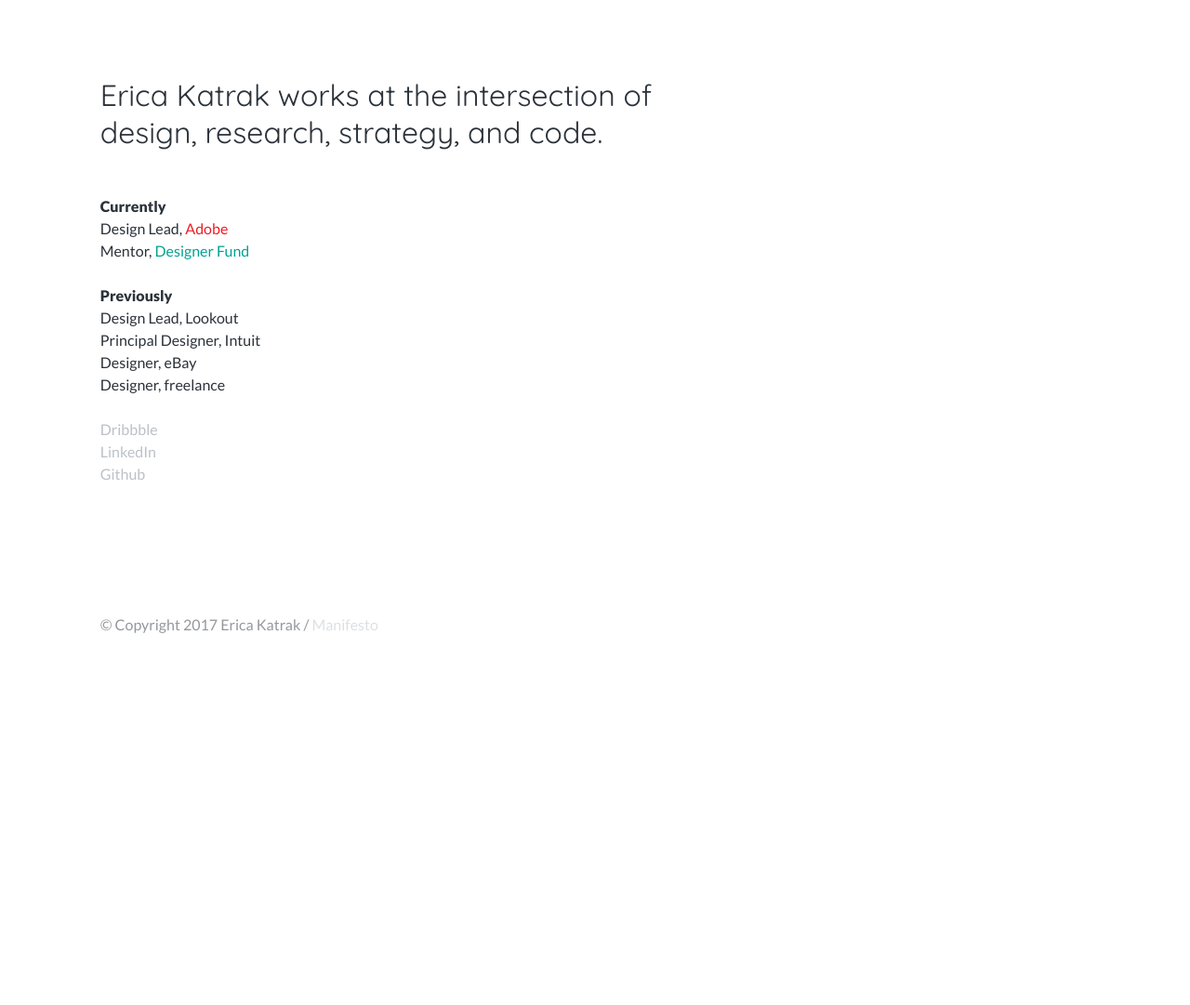
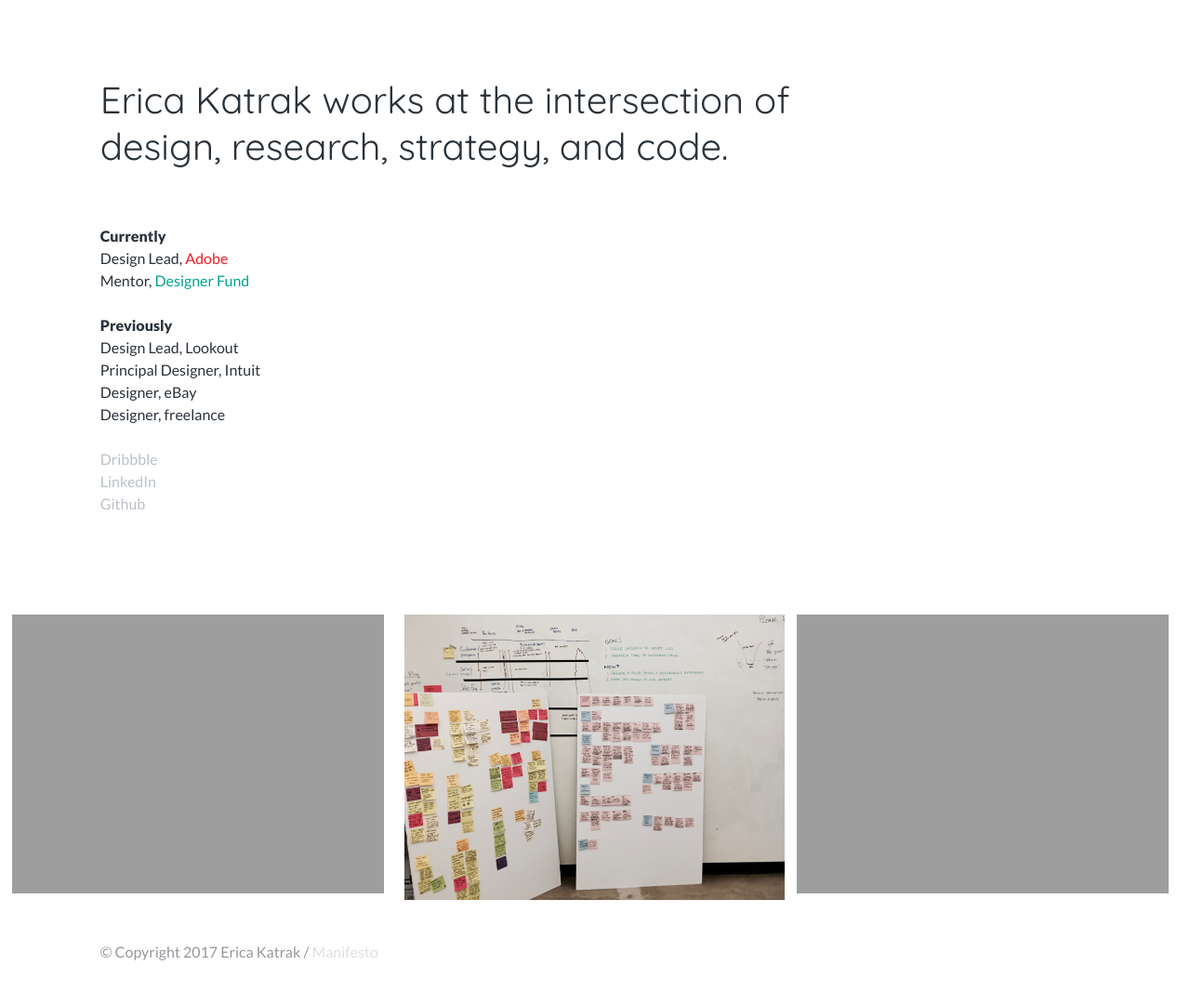
Before and after one commit to ericakatrak/ericakatrak.github.io, a Jekyll site: the page built from index.html, in a window 1280 px wide. Shown: the whole page at 93% size. Built offline with Jekyll 4.4.1, drawn with Linux system fonts in a browser that asks for light colours; before the commit the page ends 900 px from its top, so only the background shows below that.

Commit message:
adding process photos

```diff
--- a/css/style.css
+++ b/css/style.css
@@ -27,7 +27,7 @@
 
 h1 {
 	font-family: "Quicksand", "Lato", "Helvetica Neue", Helvetica, Arial, sans-serif;
-  font-size: 2em;
+  font-size: 2.5em;
   font-weight: 400;
   line-height: 1.25;
   margin-bottom: 1.5em;
@@ -68,7 +68,7 @@
 img ~ img {margin-top: 14px;}
 
 section {
-	max-width: 900px;
+	max-width: 950px;
 	margin: 0;
 	padding: 6% 8%;
 	clear: both;
--- a/index.html
+++ b/index.html
@@ -18,3 +18,9 @@
 	<a href="http://www.linkedin.com/in/ericakatrak" target="_blank">LinkedIn</a><br />
 	<a href="https://www.github.com/ericakatrak" target="_blank">Github</a></p>
 </section>
+
+<ul class="grid fade" id="grid">
+  <li><img src="{{ site.url }}/img/work/adobe-clustering.png" alt="{{ page.alt }}" /></li>
+  <li><img src="{{ site.url }}/img/work/lookout-clustering.png" alt="{{ page.alt }}" /></li>
+  <li><img src="{{ site.url }}/img/work/who-discussion.png" alt="{{ page.alt }}" /></li>
+</ul>
```
